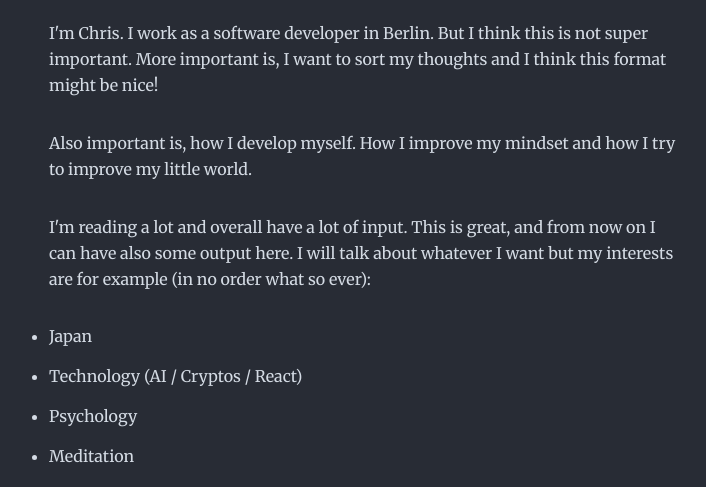
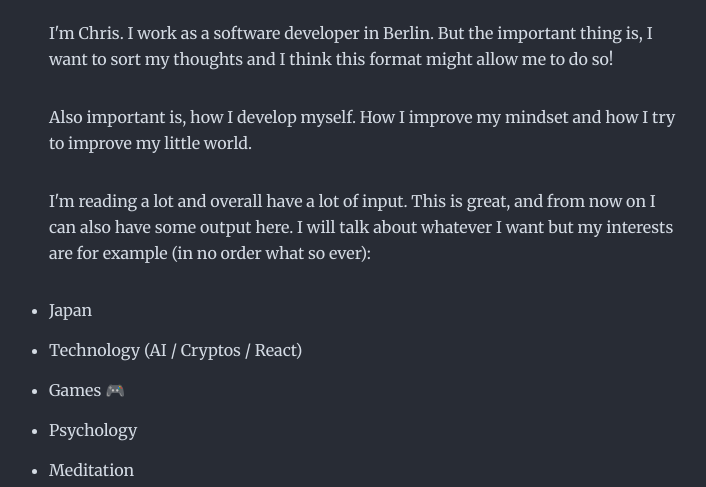
Before and after one commit to zenpi-me/blog, a Gatsby site: page /new-blog/ in a window 1280 px wide. Shown: the part 296-783 px from the top of the page, without its empty margins (275-981 px from the left). Built offline with nearby package versions, Linux system fonts and the light colour scheme; Gatsby itself is replaced by a stand-in of ours.

Commit message:
Minor changes in "new-blog"

```diff
--- a/content/blog/new-blog/index.md
+++ b/content/blog/new-blog/index.md
@@ -6,14 +6,15 @@ description: Oh nice, Chris has a new blog post!
 
 ## Hi
 
-I'm Chris. I work as a software developer in Berlin. But I think this is not super important. More important is, I want to sort my thoughts and I think this format might be nice!
+I'm Chris. I work as a software developer in Berlin. But the important thing is, I want to sort my thoughts and I think this format might allow me to do so!
 
 Also important is, how I develop myself. How I improve my mindset and how I try to improve my little world.
 
-I'm reading a lot and overall have a lot of input. This is great, and from now on I can have also some output here. I will talk about whatever I want but my interests are for example (in no order what so ever):
+I'm reading a lot and overall have a lot of input. This is great, and from now on I can also have some output here. I will talk about whatever I want but my interests are for example (in no order what so ever):
 
 - Japan
 - Technology (AI / Cryptos / React)
+- Games 🎮
 - Psychology
 - Meditation
 - Movies / Series / Anime
```
